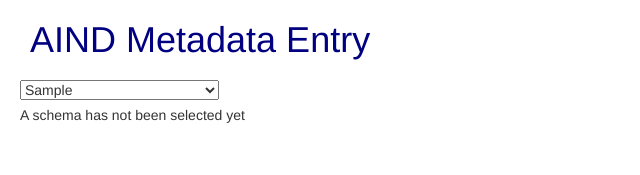
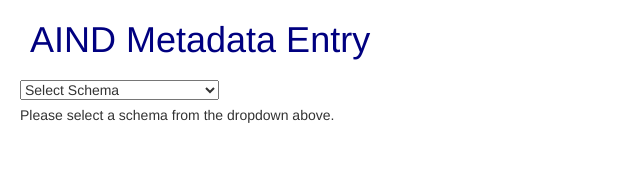
Before and after one commit to AllenNeuralDynamics/aind-metadata-entry-js, a React (Create React App) app: page / in a window 1280 px wide. Shown: the top 175 px of the page, without its empty margins (0-640 px from the left). Built offline with nearby package versions, Linux system fonts and the light colour scheme.

Commit message:
feat: default first option in dropdown

```diff
--- a/src/components/Dropdown.js
+++ b/src/components/Dropdown.js
@@ -17,7 +17,7 @@ export default function Dropdown(props) {
   return (
     <div>
       <select value={value} onChange={handleChange}>
-        <option value='sample'>Sample</option>
+        <option value=''> Select Schema </option>
         <option value='data description'>Data Description Schema</option>
         <option value='procedures'>Procedures Schema</option>
         <option value='subject'>Subject Schema</option>
@@ -28,6 +28,7 @@ export default function Dropdown(props) {
         <option value='imaging acquisition'> Imaging Acquisition Schema</option>
         <option value='ophys rig'> Ophys Rig Schema</option>
         <option value='ophys session'> Ophys Session Schema</option>
+        <option value='sample'>Sample</option>
       </select>
     </div>
   );
--- a/src/components/RenderForm.js
+++ b/src/components/RenderForm.js
@@ -14,7 +14,7 @@ export default function RenderForm (props) {
   let current_schema = props.schema;
 
   if (current_schema === '') {
-    return <div> A schema has not been selected yet </div>
+    return <div> Please select a schema from the dropdown above. </div>
   };
 
   const preProcessing = (key) => {
```
